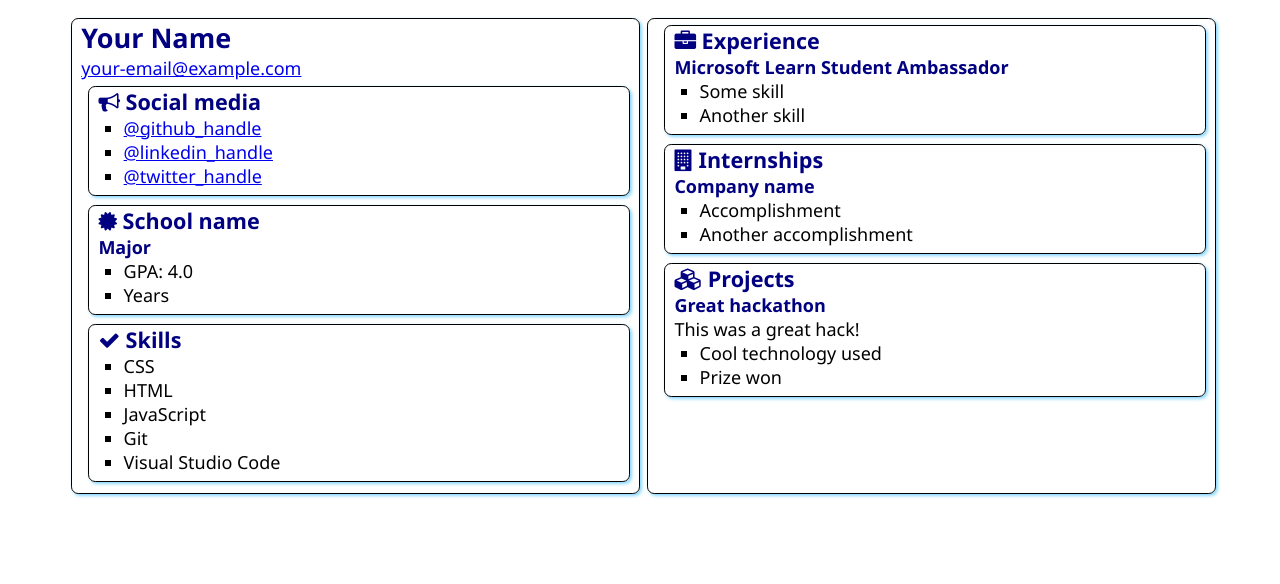
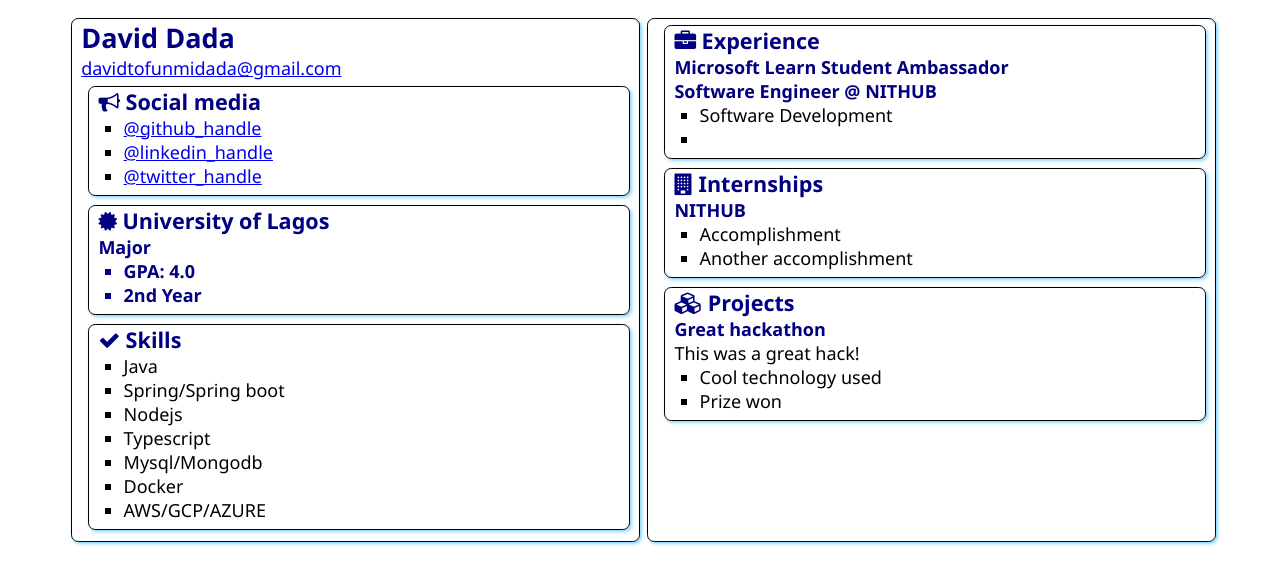
Before and after one commit to tdadadavid/SATechnicalOnboarding, a plain HTML site: page src/index.html in a window 1280 px wide. Drawn offline with Linux system fonts and the light colour scheme.

Commit message:
updated some info

```diff
--- a/src/index.html
+++ b/src/index.html
@@ -12,8 +12,8 @@
 <body>
     <main>
         <article class="box">
-            <h1>Your Name</h1>
-            <div><a href="mailto:your.email@example.com">your-email@example.com</a></div>
+            <h1>David Dada</h1>
+            <div><a href="mailto:davidotofunmidada@gmail.com">davidtofunmidada@gmail.com</a></div>
 
             <section class="box">
                 <h2>
@@ -21,8 +21,8 @@
                     Social media
                 </h2>
                 <ul>
-                    <li><a href="https://github.com/<handle>">@github_handle</a></li>
-                    <li><a href="https://linkedin.com/in/<handle>">@linkedin_handle</a></li>
+                    <li><a href="https://github.com/tdadadavid">@github_handle</a></li>
+                    <li><a href="https://linkedin.com/in/obadafidi">@linkedin_handle</a></li>
                     <li><a href="https://twitter.com/<handle>">@twitter_handle</a></li>
                 </ul>
             </section>
@@ -31,12 +31,12 @@
                 <div class="education">
                     <h2>
                         <i class="fa fa-certificate" aria-hidden="true"></i>
-                        School name
+                        University of Lagos
                     </h2>
-                    <h3>Major</h3>
+                    <h3>Major</School name name>
                     <ul>
                         <li>GPA: 4.0</li>
-                        <li>Years</li>
+                        <li>2nd Year</li>
                     </ul>
                 </div>
             </section>
@@ -47,11 +47,13 @@
                     Skills
                 </h2>
                 <ul>
-                    <li>CSS</li>
-                    <li>HTML</li>
-                    <li>JavaScript</li>
-                    <li>Git</li>
-                    <li>Visual Studio Code</li>
+                    <li>Java</li>
+                    <li>Spring/Spring boot</li>
+                    <li>Nodejs</li>
+                    <li>Typescript</li>
+                    <li>Mysql/Mongodb</li>
+                    <li>Docker</li>
+                    <li>AWS/GCP/AZURE</li>
                 </ul>
             </section>
         </article>
@@ -62,9 +64,10 @@
                     Experience
                 </h2>
                 <h3>Microsoft Learn Student Ambassador</h3>
+                <h3>Software Engineer @ NITHUB</h3>
                 <ul>
-                    <li>Some skill</li>
-                    <li>Another skill</li>
+                    <li>Software Development</li>
+                    <li></li>
                 </ul>
             </section>
             <section class="box">
@@ -73,7 +76,7 @@
                     Internships
                 </h2>
 
-                <h3>Company name</h3>
+                <h3>NITHUB</h3>
                 <ul>
                     <li>Accomplishment</li>
                     <li>Another accomplishment</li>
```
